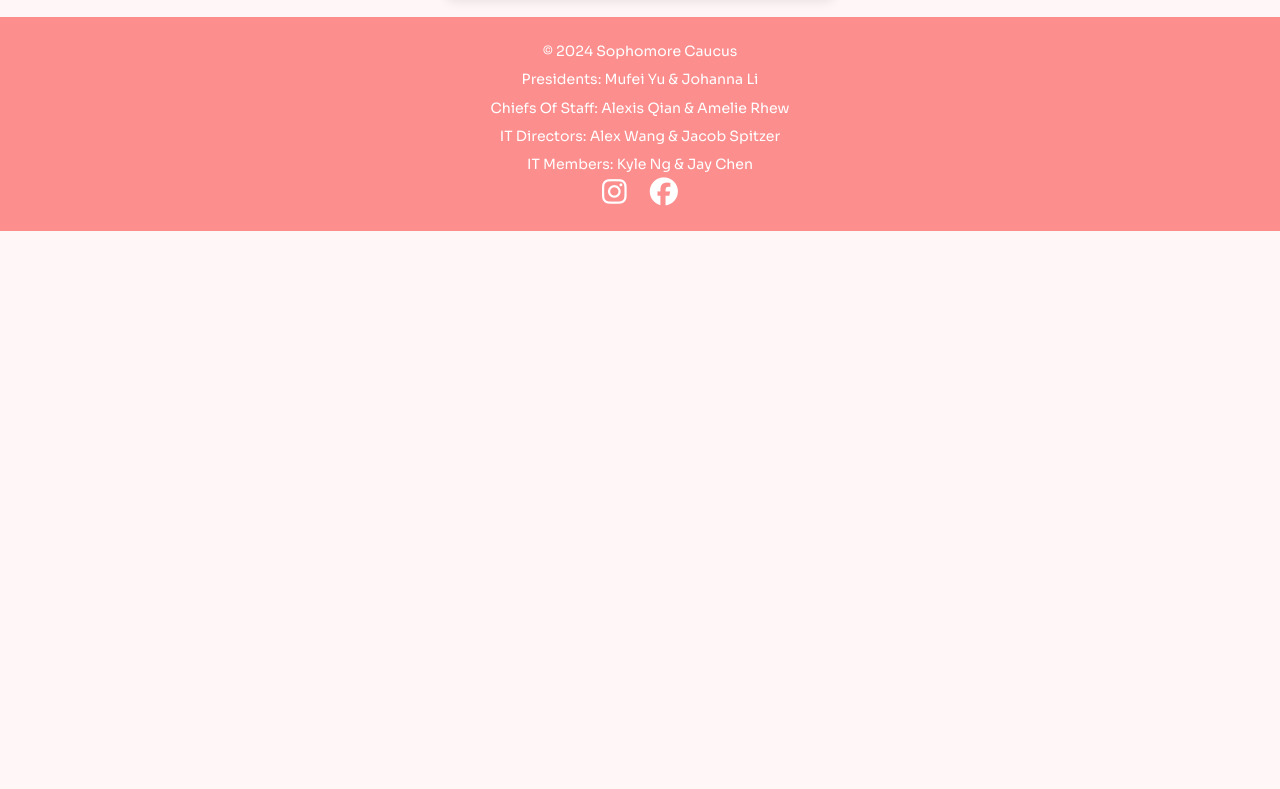
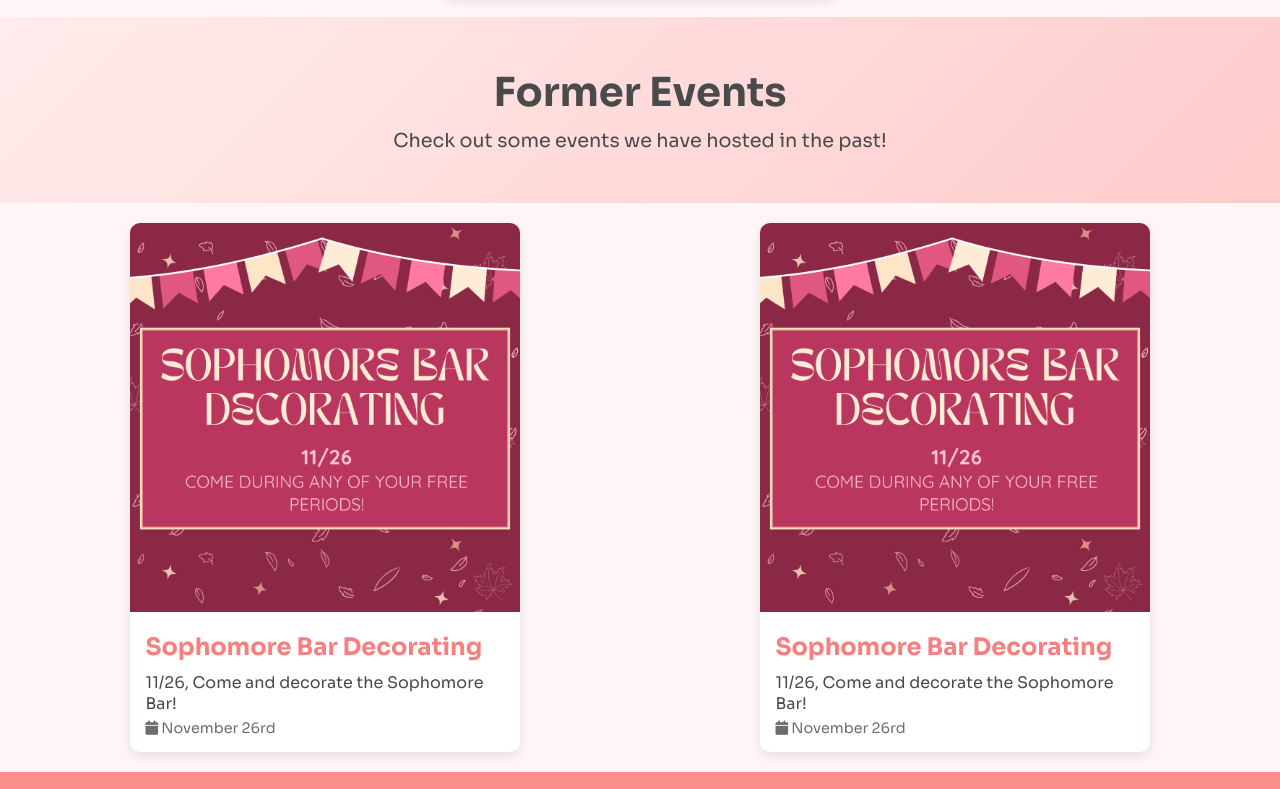
Before and after one commit to alex-wanger/Sophomore-Caucus-Website, a plain HTML site: page Events.html in a window 1280 px wide. Shown: the part 788-1577 px from the top of the page. Before the commit the page ends 1019 px from the top, so only its background shows below. Drawn offline with Linux system fonts and the light colour scheme.

Commit message:
add former events

```diff
--- a/Events.html
+++ b/Events.html
@@ -43,7 +43,38 @@
     <!-- Events Section -->
     <section class="events">
         <div class="container">
+            <div class="event-card">
+                <div class="event-image">
+                    <img src="Images/soph bar decorating.png" alt="College Tour">
+                </div>
+                <div class="event-content">
+                    <h2>Sophomore Bar Decorating</h2>
+                    <p>11/26, Come and decorate the Sophomore Bar!</p>
+                    <span><i class="fa-solid fa-calendar"></i> November 26rd</span>
+                </div>
+            </div>
+        </div>
+    </section>
+    <section class="hero">
+        <div class="container">
+            <h1>Former Events</h1>
+            <p>Check out some events we have hosted in the past!</p>
+        </div>
+    </section>
 
+    <!-- Events Section -->
+    <section class="events">
+        <div class="container">
+                    <div class="event-card">
+                        <div class="event-image">
+                            <img src="Images/soph bar decorating.png" alt="College Tour">
+                        </div>
+                        <div class="event-content">
+                            <h2>Sophomore Bar Decorating</h2>
+                            <p>11/26, Come and decorate the Sophomore Bar!</p>
+                            <span><i class="fa-solid fa-calendar"></i> November 26rd</span>
+                    </div>
+                </div>
             <div class="event-card">
                 <div class="event-image">
                     <img src="Images/soph bar decorating.png" alt="College Tour">
```
